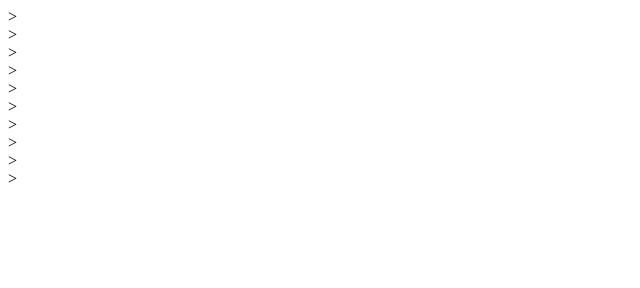
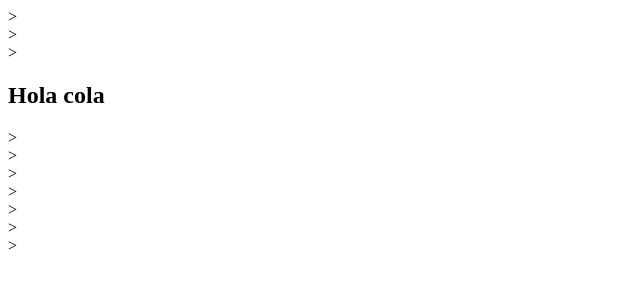
Before and after one commit to RageDashby/AnimaBox, a plain HTML site: page AnimaBox SitioWeb/index.html in a window 1280 px wide. Shown: the whole page, without its empty margins (0-640 px from the left). Drawn offline with Linux system fonts and the light colour scheme.

Commit message:
[Creacion]
Se creo un h2 con un hola

```diff
--- a/AnimaBox SitioWeb/index.html
+++ b/AnimaBox SitioWeb/index.html
@@ -13,6 +13,7 @@
 
         </div>
         <!-- Boton -->>
+         <h2>Hola cola</h2>
         <div>
 
         </div>
```
